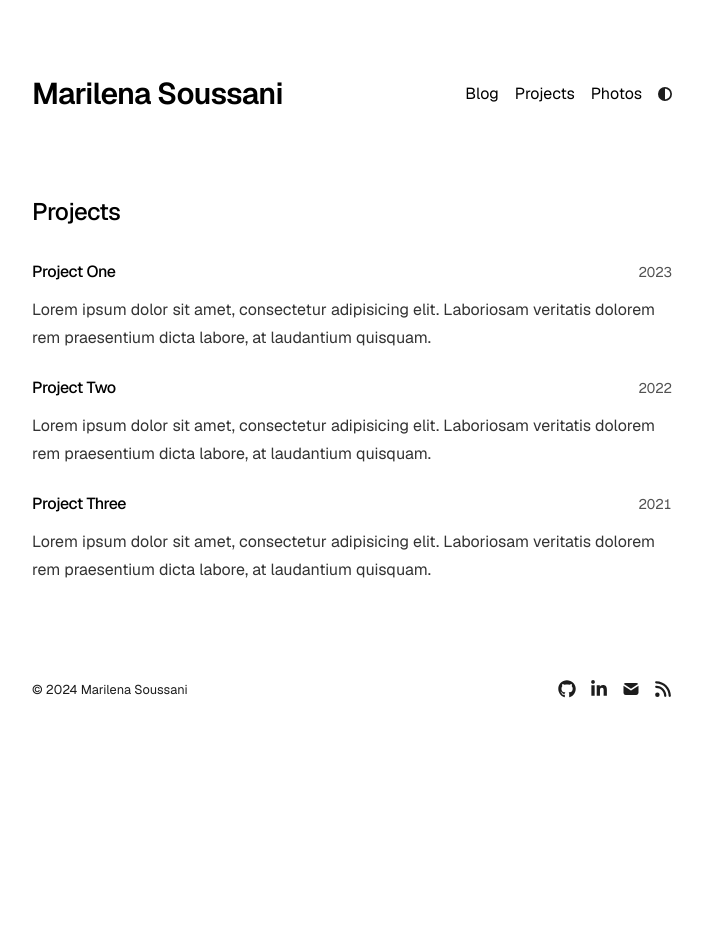
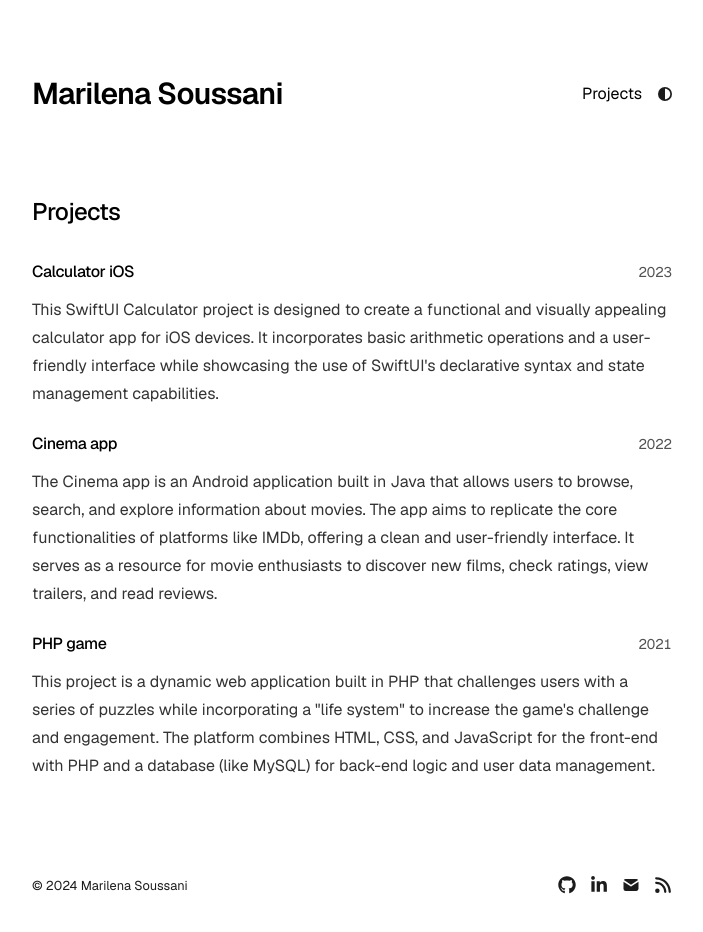
Before and after one commit to Msouss/my-portfolio, a Next.js app: page /projects in a window 1280 px wide. Shown: the top 932 px of the page, without its empty margins (288-991 px from the left). Before the commit the page ends 859 px from the top, so only its background shows below. Built offline with nearby package versions, Linux system fonts and the light colour scheme.

Commit message:
feat: update nav bar and projects

```diff
--- a/app/components/nav.tsx
+++ b/app/components/nav.tsx
@@ -3,9 +3,9 @@ import { ThemeSwitch } from "./theme-switch";
 import { metaData } from "../config";
 
 const navItems = {
-  "/blog": { name: "Blog" },
+  //"/blog": { name: "Blog" },
   "/projects": { name: "Projects" },
-  "/photos": { name: "Photos" },
+  //"/photos": { name: "Photos" },
 };
 
 export function Navbar() {
--- a/app/projects/project-data.tsx
+++ b/app/projects/project-data.tsx
@@ -7,24 +7,24 @@ export interface Project {
 
 export const projects: Project[] = [
   {
-    title: "Project One",
+    title: "Calculator iOS",
     year: 2023,
     description:
-      "Lorem ipsum dolor sit amet, consectetur adipisicing elit. Laboriosam veritatis dolorem rem praesentium dicta labore, at laudantium quisquam.",
-    url: "https://example.com/",
+      "This SwiftUI Calculator project is designed to create a functional and visually appealing calculator app for iOS devices. It incorporates basic arithmetic operations and a user-friendly interface while showcasing the use of SwiftUI's declarative syntax and state management capabilities.",
+    url: "https://github.com/Msouss/Ios",
   },
   {
-    title: "Project Two",
+    title: "Cinema app",
     year: 2022,
     description:
-      "Lorem ipsum dolor sit amet, consectetur adipisicing elit. Laboriosam veritatis dolorem rem praesentium dicta labore, at laudantium quisquam.",
-    url: "https://example.com/",
+      "The Cinema app is an Android application built in Java that allows users to browse, search, and explore information about movies. The app aims to replicate the core functionalities of platforms like IMDb, offering a clean and user-friendly interface. It serves as a resource for movie enthusiasts to discover new films, check ratings, view trailers, and read reviews.",
+    url: "https://github.com/Msouss/Java",
   },
   {
-    title: "Project Three",
+    title: "PHP game",
     year: 2021,
     description:
-      "Lorem ipsum dolor sit amet, consectetur adipisicing elit. Laboriosam veritatis dolorem rem praesentium dicta labore, at laudantium quisquam.",
+      "This project is a dynamic web application built in PHP that challenges users with a series of puzzles while incorporating a \"life system\" to increase the game's challenge and engagement. The platform combines HTML, CSS, and JavaScript for the front-end with PHP and a database (like MySQL) for back-end logic and user data management.",
     url: "https://example.com/",
   },
 ];
```
